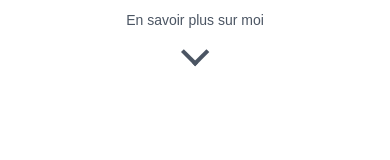
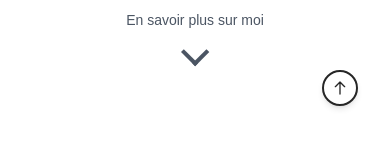
Before and after one commit to aaronbul/v2, a React (Vite) app: page / in a window 390 px wide. Shown: the part 642-802 px from the top of the page. Built offline with nearby package versions, Linux system fonts and the light colour scheme.

Commit message:
feat(ui): add responsive back-to-top button

```diff
--- a/src/App.tsx
+++ b/src/App.tsx
@@ -3,6 +3,7 @@ import Navbar from "./components/Header";
 import About from "./pages/About";
 import NotFound from './pages/Page404';
 import Footer from "./components/Footer";
+import BackToTop from "./components/BackToTop";
 
 // Composant wrapper pour gérer l'affichage conditionnel
 const AppContent = () => {
@@ -21,6 +22,7 @@ const AppContent = () => {
         </Routes>
       </main>
       {!is404Page && <Footer />}
+      {!is404Page && <BackToTop />}
     </div>
   );
 };
--- /dev/null
+++ b/src/components/BackToTop.tsx
@@ -0,0 +1,58 @@
+import { useState, useEffect } from 'react';
+
+const BackToTop = () => {
+  const [isVisible, setIsVisible] = useState(false);
+  const [isBottom, setIsBottom] = useState(false);
+
+  useEffect(() => {
+    const toggleVisibility = () => {
+      // Vérifier si on est proche du bas de la page
+      const isNearBottom = window.innerHeight + window.scrollY >= document.documentElement.scrollHeight - 100;
+      setIsBottom(isNearBottom);
+
+      // Afficher le bouton si on a scrollé plus de 300px ou si on est en bas de page
+      if (window.pageYOffset > 300 || isNearBottom) {
+        setIsVisible(true);
+      } else {
+        setIsVisible(false);
+      }
+    };
+
+    window.addEventListener('scroll', toggleVisibility);
+    return () => window.removeEventListener('scroll', toggleVisibility);
+  }, []);
+
+  const scrollToTop = () => {
+    window.scrollTo({
+      top: 0,
+      behavior: 'smooth',
+    });
+  };
+
+  return (
+    <button
+      onClick={scrollToTop}
+      className={`fixed right-8 p-2 rounded-full bg-white border-2 border-neutral-800 hover:bg-neutral-800 text-neutral-800 hover:text-white transition-all duration-300 shadow-md ${
+        isVisible ? 'opacity-100 translate-y-0' : 'opacity-0 translate-y-10'
+      } ${isBottom ? 'bottom-24 md:bottom-20' : 'bottom-8'}`}
+      aria-label="Retour en haut de la page"
+    >
+      <svg
+        xmlns="http://www.w3.org/2000/svg"
+        className="h-4 w-4"
+        fill="none"
+        viewBox="0 0 24 24"
+        stroke="currentColor"
+      >
+        <path
+          strokeLinecap="round"
+          strokeLinejoin="round"
+          strokeWidth={2}
+          d="M5 10l7-7m0 0l7 7m-7-7v18"
+        />
+      </svg>
+    </button>
+  );
+};
+
+export default BackToTop;
```
